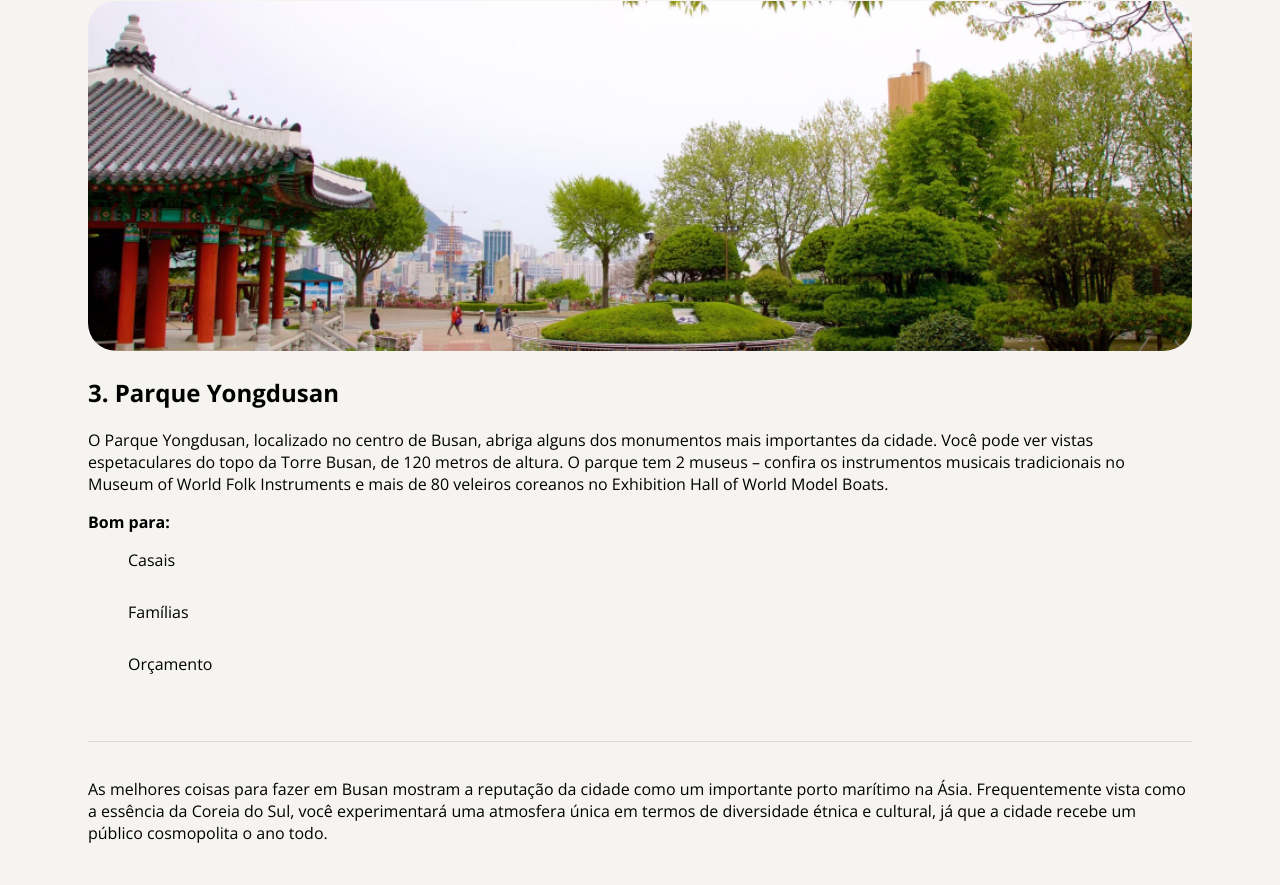
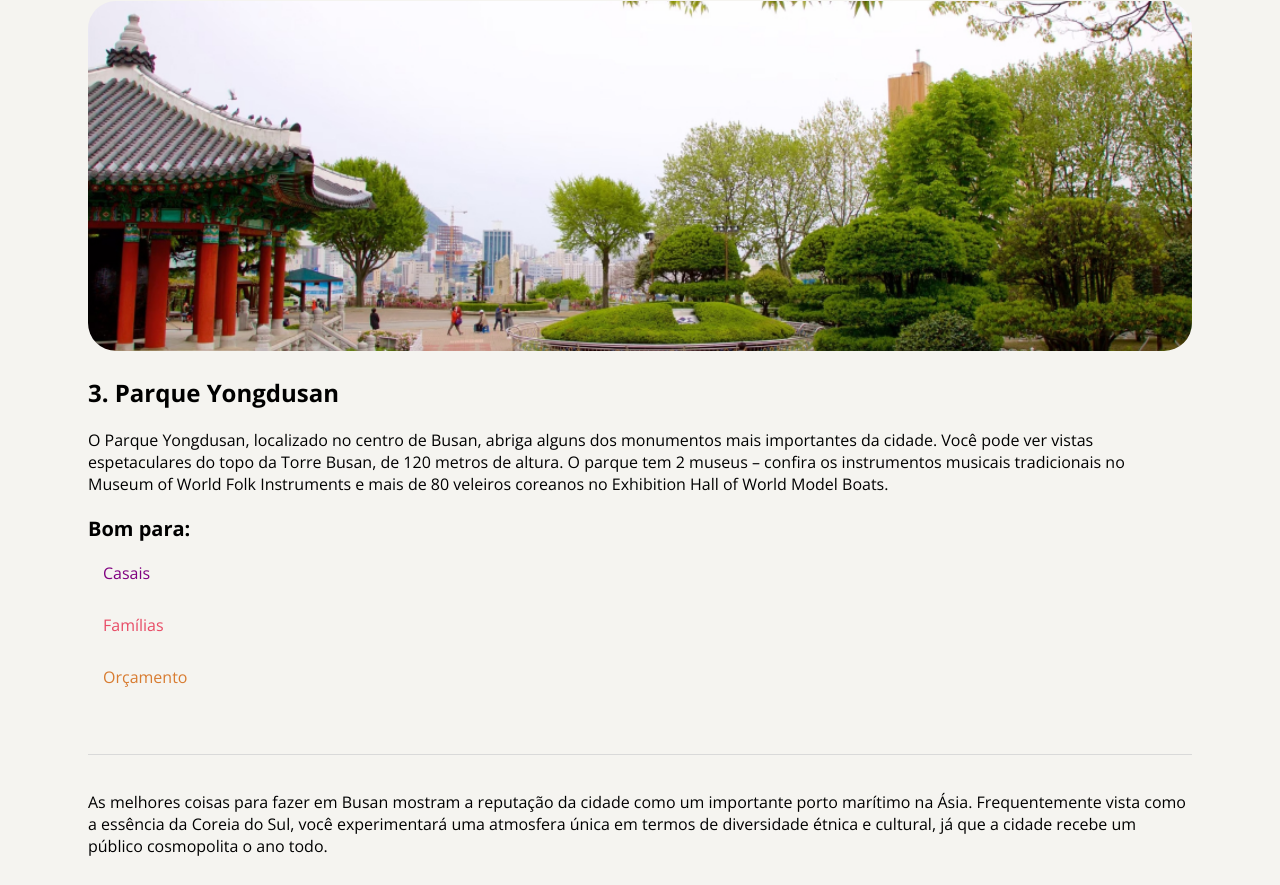
Before and after one commit to delquiare/Projeto-local-turistico, a plain HTML site: page index.html in a window 1280 px wide. Shown: the part 2441-3326 px from the top of the page. Drawn offline with nearby package versions, Linux system fonts and the light colour scheme.

Commit message:
cor nas listas

```diff
--- a/index.html
+++ b/index.html
@@ -71,11 +71,13 @@
                 <img src="assets/Image_03.jpg" alt="Parque Yongdusan">
                 <h2>3. Parque Yongdusan</h2>
                 <p>O Parque Yongdusan, localizado no centro de Busan, abriga alguns dos monumentos mais importantes da cidade. Você pode ver vistas espetaculares do topo da Torre Busan, de 120 metros de altura. O parque tem 2 museus – confira os instrumentos musicais tradicionais no Museum of World Folk Instruments e mais de 80 veleiros coreanos no Exhibition Hall of World Model Boats.</p>
-                <p><strong>Bom para:</strong></p>
-                <ul class="custom-list">
-                    <li>Casais</li>
-                    <li>Famílias</li>
-                    <li>Orçamento</li>
+                <p class="title">Bom para:</p>
+              <ul class="custom-list">
+                <li class="casais">Casais</li>
+                <li class="familias">Famílias</li>
+                <li class="orcamento">Orçamento</li>
+              </ul>
+
                 </ul>
             </div>
         </li>
--- a/style.css
+++ b/style.css
@@ -86,3 +86,32 @@ line-height: normal;
 .cardtravel {
   text-align: left;
 }
+
+.title {
+  font-weight: bold;
+  font-size: 20px;
+}
+
+.custom-list {
+  list-style-type: disc;
+  padding-left: 15px;
+  color: #0C51A7;
+  };
+
+
+.custom-list li {
+  font-weight: bold;
+  font-size: 16px;
+}
+
+.casais {
+  color: purple;
+}
+
+.familias {
+  color: #E84C66;
+}
+
+.orcamento {
+  color: #D87C31;
+}
```
